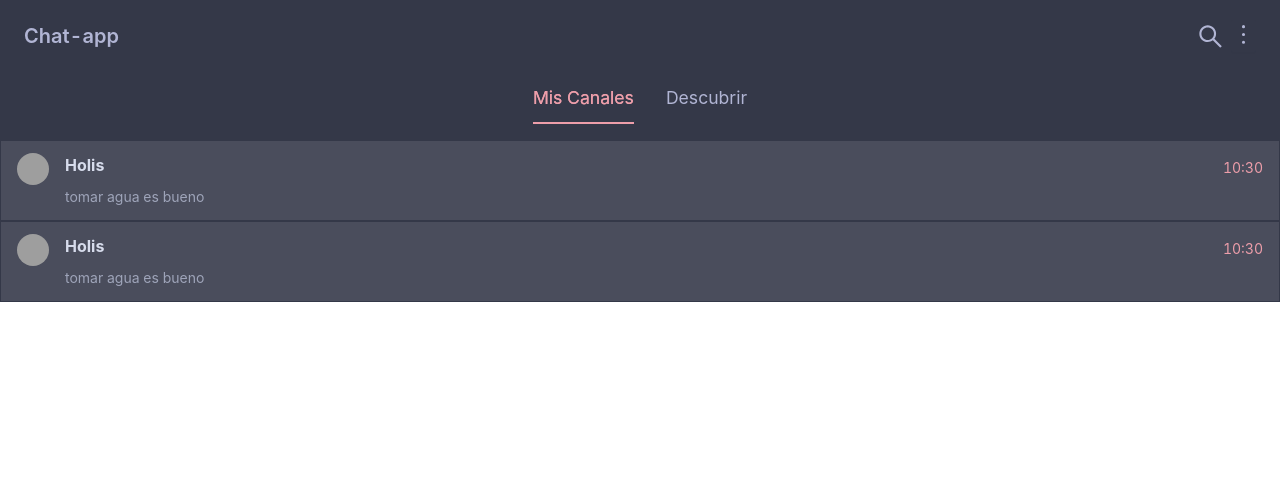
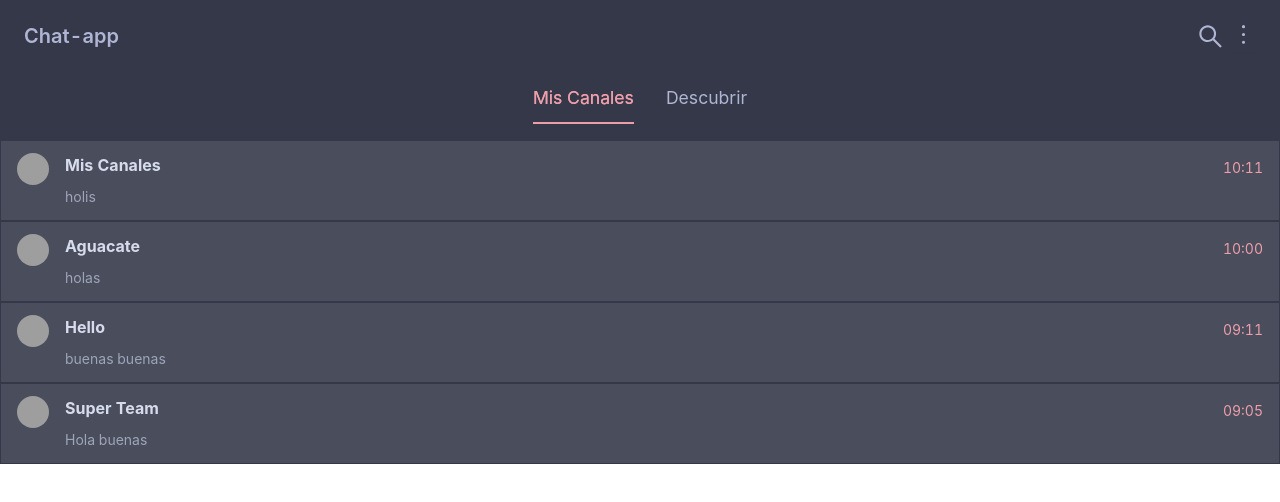
Before and after one commit to Laboratoria/REG003-chat-app, a Next.js app: page /chat in a window 1280 px wide. Shown: the top 502 px of the page. Built offline with nearby package versions, Linux system fonts and the light colour scheme; grey boxes are pictures that could not be loaded.

Commit message:
FEAT:dynamic render  My channel or discover channel

```diff
--- a/components/List-Chat/ListChat.tsx
+++ b/components/List-Chat/ListChat.tsx
@@ -8,6 +8,7 @@ interface Props {
   channelTitle:String;
   lastMessage: String;
   time: String;
+  id?:string
 }
 
 const ListChat: NextPage<Props> = ({channelTitle,lastMessage, time}) => {
@@ -15,7 +16,6 @@ const router = useRouter();
 
 
   return (
-    <>
     <Card className="card-item" bordered={false}>
       <p className="time">{time}</p>
           <Meta
@@ -26,18 +26,6 @@ const router = useRouter();
             description={lastMessage}
           />
         </Card>
-        <Card className="card-item" bordered={false} >
-        <p className="time">{time}</p>
-        <Meta
-          avatar={
-            <Avatar src="https://zos.alipayobjects.com/rmsportal/ODTLcjxAfvqbxHnVXCYX.png" />
-          }
-          title={channelTitle}
-          description={lastMessage}
-
-        />
-      </Card>
-      </>
   );
 };
 export default ListChat;
--- a/components/Tabs/tabs.tsx
+++ b/components/Tabs/tabs.tsx
@@ -1,11 +1,19 @@
 import {  Tabs } from 'antd';
 import { NextPage } from 'next';
+interface Props{
+  activeChannel:Boolean;
+  setActiveChannel:React.Dispatch<React.SetStateAction<boolean>>;
+}
+
 
 const { TabPane } = Tabs;
-const TabsMenu: NextPage = () => {
+const TabsMenu: NextPage<Props> = ({activeChannel, setActiveChannel}) => {
+  const activeChannels =() =>{
+    setActiveChannel(!activeChannel)
+  }
 
   return(
-<Tabs  defaultActiveKey="1">
+<Tabs  defaultActiveKey="1" onChange={activeChannels}>
 <TabPane tab="Mis Canales" key="1" />
 <TabPane tab="Descubrir" key="2" />
 </Tabs>
--- a/pages/chat.tsx
+++ b/pages/chat.tsx
@@ -3,19 +3,42 @@ import Header from '../components/Header/Header'
 import TabsMenu from '../components/Tabs/tabs';
 import ListChat from '../components/List-Chat/ListChat'
 import SearchSide from '../components/Search/Search';
-import { useState } from "react";
+import { useEffect, useState } from "react";
 //TODO ROUTER
 const Chat: NextPage = () => {
-  const [channelTitle, setChannelTitle] = useState("holis")
-  const [lastMessage, setLastChannel] = useState("tomar agua es bueno")
-  const [time, setTime] = useState("10:30")
-  const [activeSearch, setActiveSearch] = useState(false)
+  /*   const [channelTitle, setChannelTitle] = useState("holis")
+    const [lastMessage, setLastChannel] = useState("tomar agua es bueno")
+    const [time, setTime] = useState("10:30") */
+  const arrayExample: Array<any> = []
+  const [listChats, setListChats] = useState(arrayExample);
+  const [activeSearch, setActiveSearch] = useState(false);
+  const [activeChannel, setActiveChannel] =useState(true)
+
+  useEffect(() => {
+    //TODO PETICION A LA BD DE CANALES DE USUARIO
+    const myChannels = [
+      { channelTitle: 'Mis canales', lastMessage: 'holis', time: '10:11', id: '1' },
+      { channelTitle: 'Aguacate', lastMessage: 'holas', time: '10:00', id: '2' }, { channelTitle: 'Hello ', lastMessage: 'buenas buenas', time: '09:11', id: '3' },
+      { channelTitle: 'Super team', lastMessage: 'Hola buenas', time: '09:05', id: '4' }]
+      const descubrir = [
+        { channelTitle: 'DESCUBRIR', lastMessage: 'holis 5', time: '10:15', id: '1' },
+        { channelTitle: 'sugar free', lastMessage: 'holas', time: '10:00', id: '2' },
+        { channelTitle: 'sunrise', lastMessage: 'buenas buenas', time: '09:11', id: '3' },
+        { channelTitle: 'Super Super', lastMessage: 'Hola buenas', time: '09:05', id: '4' },{ channelTitle: 'Dance group', lastMessage: 'Its time to dance', time: '09:00', id: '56' }]
+
+    activeChannel ? setListChats(myChannels): setListChats(descubrir)
+
+  }, [activeChannel,]);
+
   return (
     <section className="container">
       <Header setActiveSearch={setActiveSearch} activeSearch={activeSearch}></Header>
-      <TabsMenu></TabsMenu>
-      {activeSearch ? <SearchSide ></SearchSide> :''}
-      <ListChat channelTitle={channelTitle} lastMessage={lastMessage} time={time}></ListChat>
+      <TabsMenu activeChannel={activeChannel} setActiveChannel={setActiveChannel} ></TabsMenu>
+      {activeSearch ? <SearchSide ></SearchSide> : ''}
+      { listChats[0] ? listChats.map((chat) => {
+        const { channelTitle, lastMessage, time, id } = chat
+        return (<ListChat key={id} channelTitle={channelTitle} lastMessage={lastMessage} time={time}></ListChat>)
+      }) : <p>No te has unido a canales aun </p>}
     </section>
   );
 };
```
